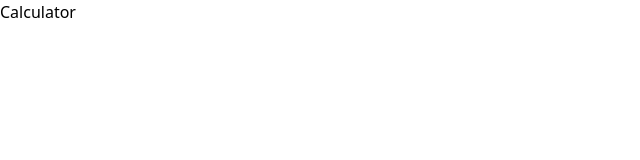
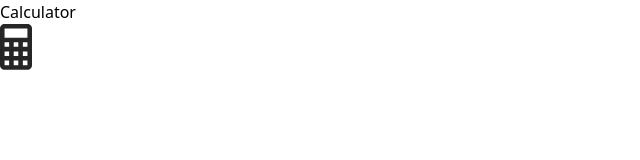
Before and after one commit to mkstas/vue-calculator, a Vue app: page / in a window 1280 px wide. Shown: the top 160 px of the page, without its empty margins (0-640 px from the left). Built offline with nearby package versions, Linux system fonts and the light colour scheme.

Commit message:
dev: create header

```diff
--- a/index.html
+++ b/index.html
@@ -7,7 +7,7 @@
     <title>Calculator</title>
   </head>
   <body>
-    <div id="app"></div>
+    <div id="app" class="text-neutral-800"></div>
     <script type="module" src="/src/main.ts"></script>
   </body>
 </html>
--- /dev/null
+++ b/src/components/@ui/icons/CalculatorIcon.vue
@@ -0,0 +1,14 @@
+<template>
+  <svg
+    width="32"
+    height="46"
+    viewBox="0 0 32 46"
+    fill="none"
+    xmlns="http://www.w3.org/2000/svg"
+  >
+    <path
+      d="M4.57143 0H27.4286C28.641 0 29.8038 0.481631 30.6611 1.33894C31.5184 2.19625 32 3.35901 32 4.57143V41.1429C32 42.3553 31.5184 43.518 30.6611 44.3753C29.8038 45.2327 28.641 45.7143 27.4286 45.7143H4.57143C3.35901 45.7143 2.19625 45.2327 1.33894 44.3753C0.481631 43.518 0 42.3553 0 41.1429V4.57143C0 3.35901 0.481631 2.19625 1.33894 1.33894C2.19625 0.481631 3.35901 0 4.57143 0ZM4.57143 4.57143V13.7143H27.4286V4.57143H4.57143ZM4.57143 18.2857V22.8571H9.14286V18.2857H4.57143ZM13.7143 18.2857V22.8571H18.2857V18.2857H13.7143ZM22.8571 18.2857V22.8571H27.4286V18.2857H22.8571ZM4.57143 27.4286V32H9.14286V27.4286H4.57143ZM13.7143 27.4286V32H18.2857V27.4286H13.7143ZM22.8571 27.4286V32H27.4286V27.4286H22.8571ZM4.57143 36.5714V41.1429H9.14286V36.5714H4.57143ZM13.7143 36.5714V41.1429H18.2857V36.5714H13.7143ZM22.8571 36.5714V41.1429H27.4286V36.5714H22.8571Z"
+      fill="#262626"
+    />
+  </svg>
+</template>
--- a/src/components/App.vue
+++ b/src/components/App.vue
@@ -1,3 +1,9 @@
+<script setup lang="ts">
+import TheHeader from "./header/TheHeader.vue";
+</script>
+
 <template>
-  <div>Calculator</div>
+  <main>
+    <TheHeader />
+  </main>
 </template>
--- /dev/null
+++ b/src/components/header/TheHeader.vue
@@ -0,0 +1,10 @@
+<script setup lang="ts">
+import CalculatorIcon from "../@ui/icons/CalculatorIcon.vue";
+</script>
+
+<template>
+  <header class="flex justify-between items-center border-b p-4">
+    <h1 class="text-xl font-medium">Calculator</h1>
+    <CalculatorIcon class="h-8" />
+  </header>
+</template>
```
Also changed, not shown: public/icon.svg.
